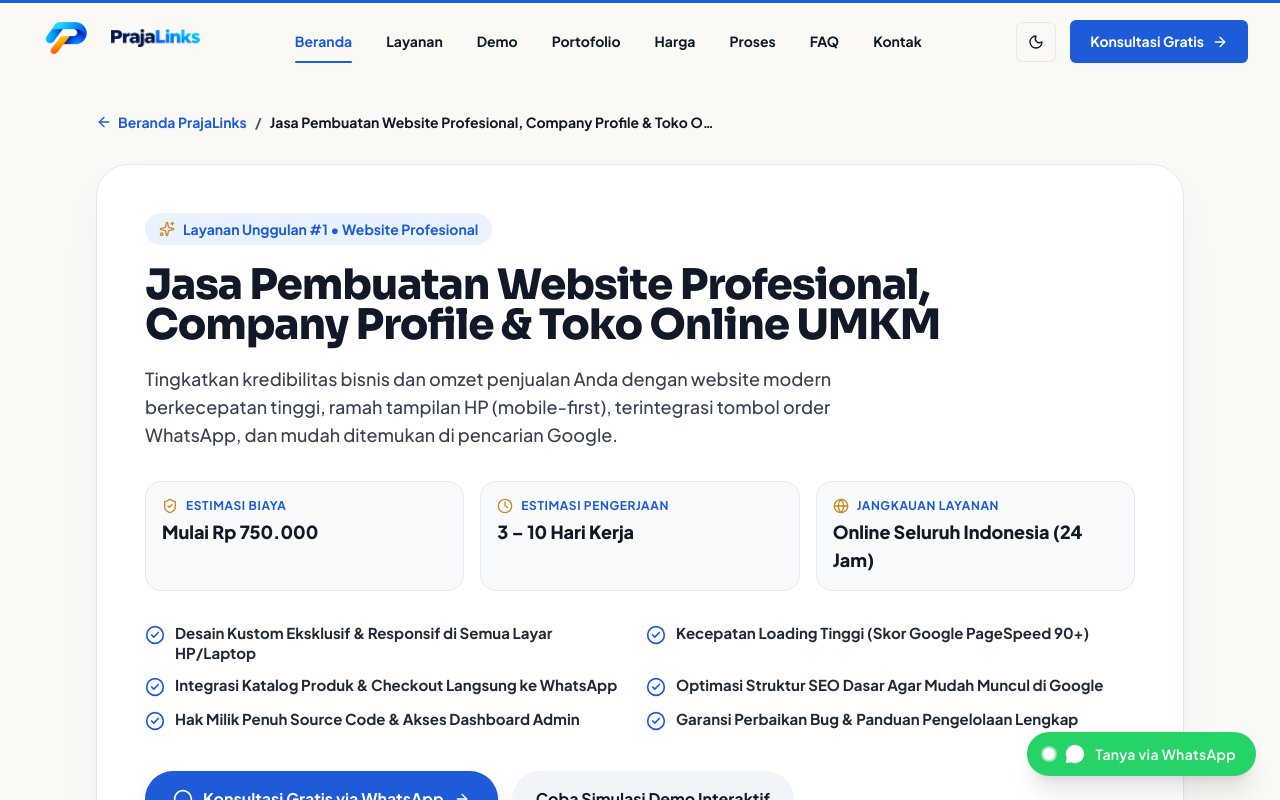
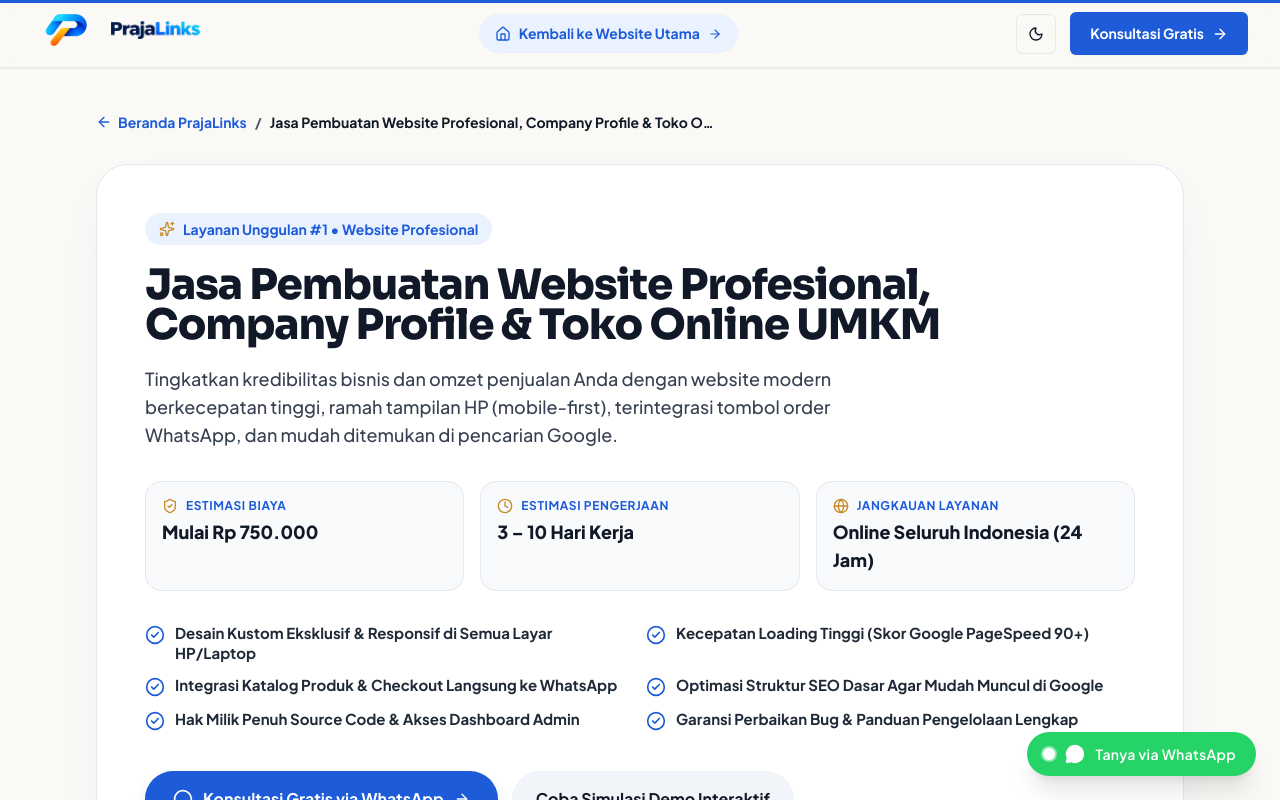
Before and after one commit to Hexheronjan/PrajaLinks, a Next.js app: page /layanan/jasa-pembuatan-website in a window 1280 px wide. Shown: the top 800 px of the page. Built offline with nearby package versions, Linux system fonts and the light colour scheme.

Commit message:
feat(nav): clean minimalist navbar for landing pages with direct link to main website

```diff
--- a/src/components/layout/MobileBottomNav.tsx
+++ b/src/components/layout/MobileBottomNav.tsx
@@ -1,6 +1,7 @@
 "use client";
 
 import { useEffect, useState } from "react";
+import { usePathname } from "next/navigation";
 import { Home, Users, Briefcase, Package, Info } from "lucide-react";
 import { LOADER_DONE_EVENT } from "@/components/common/InitialLoader";
 
@@ -47,6 +48,7 @@ const navItems: NavItem[] = [
 ];
 
 export const MobileBottomNav = () => {
+  const pathname = usePathname();
   const [activeSection, setActiveSection] = useState("beranda");
   const [ready, setReady] = useState(false);
 
@@ -61,6 +63,8 @@ export const MobileBottomNav = () => {
   }, []);
 
   useEffect(() => {
+    if (pathname?.startsWith("/layanan")) return;
+
     const sectionIds = ["beranda", "layanan", "portofolio", "harga", "tentang"];
 
     const handleScroll = () => {
@@ -83,7 +87,11 @@ export const MobileBottomNav = () => {
     handleScroll();
 
     return () => window.removeEventListener("scroll", handleScroll);
-  }, []);
+  }, [pathname]);
+
+  if (pathname?.startsWith("/layanan")) {
+    return null;
+  }
 
   return (
     <nav
--- a/src/components/layout/Navbar.tsx
+++ b/src/components/layout/Navbar.tsx
@@ -1,8 +1,10 @@
 "use client";
 
 import { useState, useEffect } from "react";
+import Link from "next/link";
+import { usePathname } from "next/navigation";
 import { motion, AnimatePresence } from "framer-motion";
-import { Menu, X, Sun, Moon, ArrowRight, MessageSquare } from "lucide-react";
+import { Menu, X, Sun, Moon, ArrowRight, ArrowLeft, MessageSquare, Home } from "lucide-react";
 import { getWhatsAppLink } from "@/data/site";
 import { useTheme } from "@/context/ThemeContext";
 import { smoothEase } from "@/utils/animations";
@@ -20,12 +22,17 @@ const navLinks = [
 ];
 
 export const Navbar = () => {
+  const pathname = usePathname();
+  const isSubPage = pathname?.startsWith("/layanan");
+
   const [isScrolled, setIsScrolled] = useState(false);
   const [mobileMenuOpen, setMobileMenuOpen] = useState(false);
   const [activeSection, setActiveSection] = useState("beranda");
   const { theme, toggleTheme } = useTheme();
 
   useEffect(() => {
+    if (isSubPage) return;
+
     const handleScroll = () => {
       setIsScrolled(window.scrollY > 30);
 
@@ -42,7 +49,7 @@ export const Navbar = () => {
 
     window.addEventListener("scroll", handleScroll, { passive: true });
     return () => window.removeEventListener("scroll", handleScroll);
-  }, []);
+  }, [isSubPage]);
 
   const ThemeIcon = theme === "dark" ? Sun : Moon;
 
@@ -53,22 +60,34 @@ export const Navbar = () => {
         animate={{ y: 0, opacity: 1 }}
         transition={{ duration: 0.6, ease: smoothEase }}
         className={`fixed top-0 left-0 right-0 z-40 transition-all duration-200 ${
-          isScrolled
+          isScrolled || isSubPage
             ? "py-3 bg-white/96 dark:bg-[#111827]/96 backdrop-blur-md border-b border-[#E5E7EB] dark:border-white/10 shadow-sm"
             : "py-4 sm:py-5 bg-transparent"
         }`}
       >
         <div className="max-w-7xl mx-auto px-4 sm:px-6 lg:px-8">
           <div className="flex items-center justify-between gap-6">
-            <a
-              href="#beranda"
+            <Link
+              href="/"
               className="shrink-0 focus-visible:outline focus-visible:outline-2 focus-visible:outline-offset-4 focus-visible:outline-[#1D5BD8] rounded-md"
               aria-label="PrajaLinks, kembali ke beranda"
             >
               <Logo priority />
-            </a>
+            </Link>
 
             {/* Navigasi desktop */}
+            {isSubPage ? (
+              <nav className="hidden lg:flex items-center gap-2" aria-label="Navigasi landing page">
+                <Link
+                  href="/"
+                  className="inline-flex items-center gap-2 px-4 py-2 rounded-full bg-[#EBF2FF] dark:bg-[#1D5BD8]/15 hover:bg-[#D9E6FF] dark:hover:bg-[#1D5BD8]/25 text-[#1D5BD8] dark:text-[#60A5FA] text-[14px] font-bold transition-all"
+                >
+                  <Home className="w-4 h-4" />
+                  <span>Kembali ke Website Utama</span>
+                  <ArrowRight className="w-3.5 h-3.5" />
+                </Link>
+              </nav>
+            ) : (
               <nav className="hidden lg:flex items-center gap-1.5" aria-label="Navigasi utama">
                 {navLinks.map((link) => {
                   const isActive = activeSection === link.href.substring(1);
@@ -94,6 +113,7 @@ export const Navbar = () => {
                   );
                 })}
               </nav>
+            )}
 
             <div className="hidden sm:flex items-center gap-3.5">
               <button
@@ -105,7 +125,11 @@ export const Navbar = () => {
               </button>
 
               <a
-                href={getWhatsAppLink("Halo PrajaLinks, saya ingin konsultasi gratis mengenai pembuatan website / sistem digital.")}
+                href={getWhatsAppLink(
+                  isSubPage
+                    ? "Halo PrajaLinks, saya ingin konsultasi mengenai layanan ini."
+                    : "Halo PrajaLinks, saya ingin konsultasi gratis mengenai pembuatan website / sistem digital."
+                )}
                 target="_blank"
                 rel="noopener noreferrer"
                 className="inline-flex items-center gap-2 px-5 py-2.5 rounded-md text-[14px] font-bold bg-[#1D5BD8] hover:bg-[#1748B5] text-white transition-colors duration-150 shadow-sm"
@@ -124,6 +148,15 @@ export const Navbar = () => {
               >
                 <ThemeIcon className="w-4 h-4" />
               </button>
+              {isSubPage ? (
+                <Link
+                  href="/"
+                  className="inline-flex items-center gap-1.5 px-3.5 py-2 rounded-md bg-[#1D5BD8] text-white font-bold text-xs"
+                >
+                  <Home className="w-3.5 h-3.5" />
+                  <span>Beranda</span>
+                </Link>
+              ) : (
                 <button
                   onClick={() => setMobileMenuOpen(!mobileMenuOpen)}
                   aria-label="Buka menu navigasi"
@@ -132,12 +165,14 @@ export const Navbar = () => {
                 >
                   {mobileMenuOpen ? <X className="w-5 h-5" /> : <Menu className="w-5 h-5" />}
                 </button>
+              )}
             </div>
           </div>
         </div>
       </motion.header>
 
-      {/* Menu mobile */}
+      {/* Menu mobile (hanya di beranda utama) */}
+      {!isSubPage && (
         <AnimatePresence>
           {mobileMenuOpen && (
             <motion.div
@@ -174,6 +209,7 @@ export const Navbar = () => {
             </motion.div>
           )}
         </AnimatePresence>
+      )}
     </>
   );
 };
```
Lines whose indentation alone changed are shown as unchanged.
